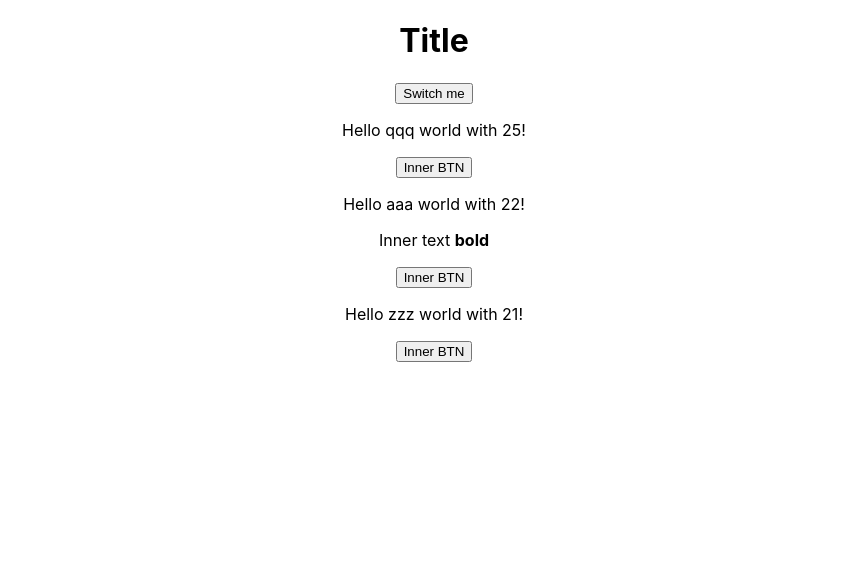
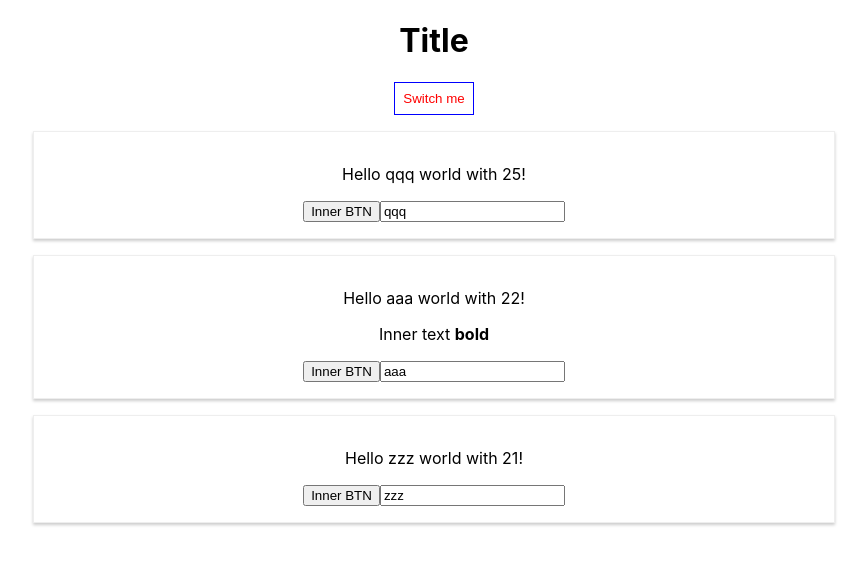
Before and after one commit to aharxict/react-intro, a React (Create React App) app: page / in a window 1280 px wide. Shown: the top 564 px of the page, without its empty margins (206-1073 px from the left). Built offline with nearby package versions, Linux system fonts and the light colour scheme.

Commit message:
added inline style and ext style file

```diff
--- a/src/App.js
+++ b/src/App.js
@@ -19,17 +19,34 @@ class App extends Component {
       ]
     } )
   };
-
+  nameChangeHandler = (event) => {
+    this.setState( {
+      persons: [
+        { name: 'CCC', age: 25 },
+        { name: event.target.value, age: 22 },
+        { name: 'DDD1', age: 31 }
+      ]
+    } )
+  };
   render() {
+    const style = {
+      color: 'red',
+      padding: '8px',
+      border: '1px solid blue',
+      backgroundColor: 'transparent',
+      cursor: 'pointer'
+    };
     return (
       <div className="App">
         <h1>Title</h1>
-        <button onClick={ () => this.changeNameHandler('Body') }>Switch me</button>
+        <button style={style}
+          onClick={ () => this.changeNameHandler('Body') }>Switch me</button>
         <Person name = {this.state.persons[0].name} age = {this.state.persons[0].age} />
         <Person
           name = {this.state.persons[1].name}
           age = {this.state.persons[1].age}
-          click = {this.changeNameHandler.bind(this, 'DDD')} > Inner text <b>bold</b> </Person>
+          click = {this.changeNameHandler.bind(this, 'DDD')}
+          changed = {this.nameChangeHandler}> Inner text <b>bold</b> </Person>
         <Person name = {this.state.persons[2].name} age = {this.state.persons[2].age} />
       </div>
     );
--- /dev/null
+++ b/src/Person/Person.css
@@ -0,0 +1,8 @@
+.Person {
+    width: 60%;
+    margin: 16px auto;
+    border: 1px solid #eee;
+    box-shadow: 0 2px 3px #ccc;
+    padding: 16px;
+    text-align: center;
+}
--- a/src/Person/Person.js
+++ b/src/Person/Person.js
@@ -1,11 +1,12 @@
 import React from 'react';
-
+import './Person.css'
 const person = (props) => {
     return (
-        <div>
+        <div className='Person'>
           <p>Hello {props.name} world with {props.age}! </p>
           <p>{props.children}</p>
           <button onClick={props.click}>Inner BTN</button>
+          <input onChange={props.changed} type="text" value={props.name}/>
         </div>
     )
 };
```
